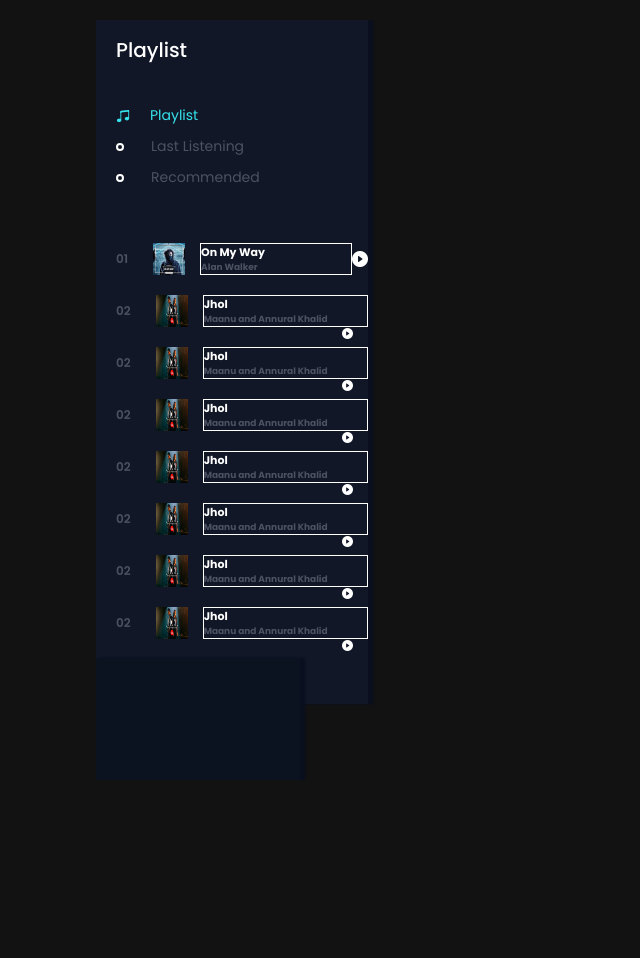
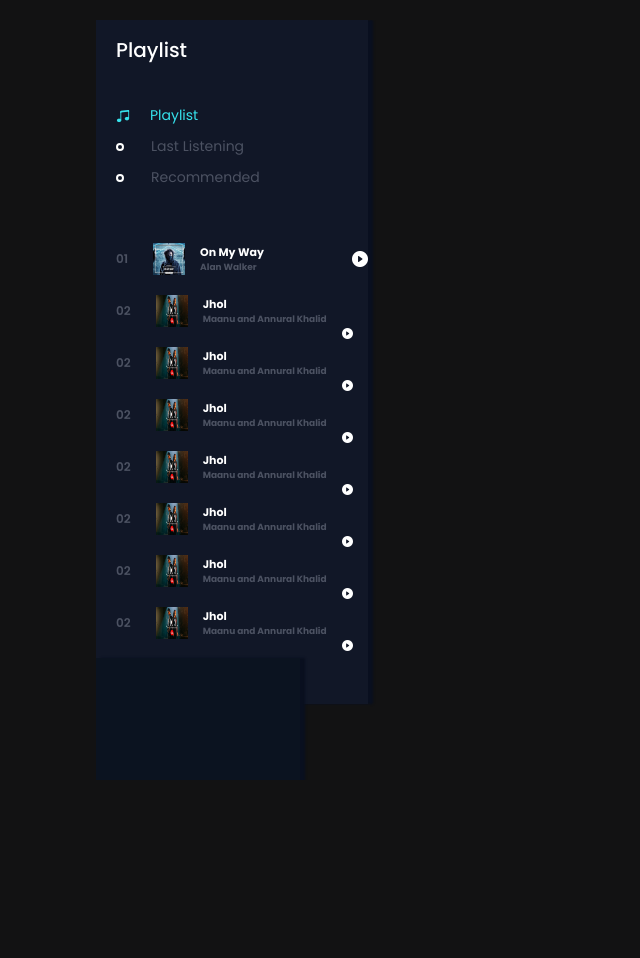
Before and after one commit to Dhriti-Duggal/RythmNest, a plain HTML site: page html/index.html in a window 1280 px wide. Shown: the top 958 px of the page, without its empty margins (0-640 px from the left). Drawn offline with nearby package versions, Linux system fonts and the light colour scheme.

Commit message:
done something

```diff
--- a/html/style.css
+++ b/html/style.css
@@ -128,7 +128,7 @@ header .menu_side .menu_song li h5 {
   font-size: 11px;
   margin-left: 15px;
   width: 170px;
-  border: 1px solid #fff;
+  /* border: 1px solid #fff; */
   overflow: hidden;
   text-overflow: ellipsis;
   white-space: nowrap;
@@ -284,7 +284,7 @@ header .master_play .bar .dot {
   transition: 1s linear;
 }
 header .master_play .bar .dot::before {
-  content: '';
+  content: "";
   position: absolute;
   width: 15px;
   height: 15px;
```
